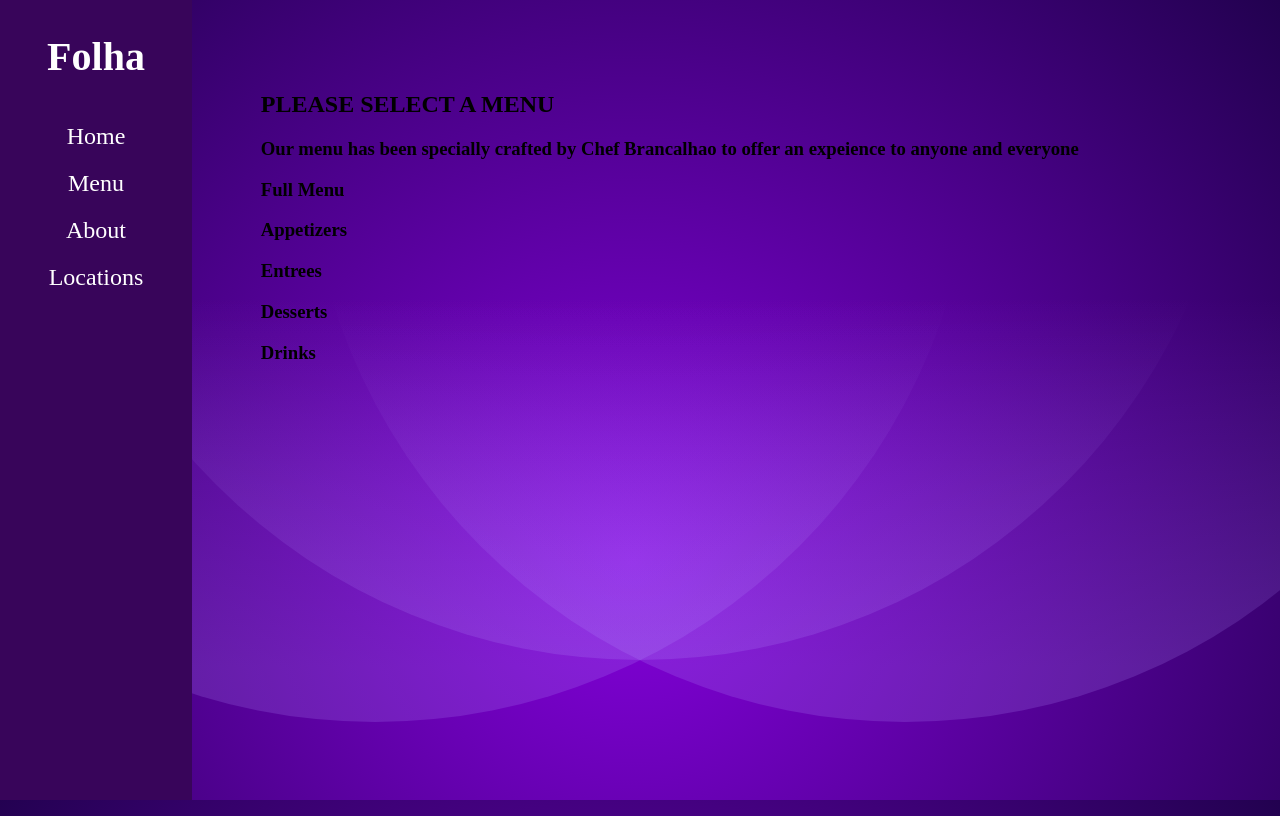
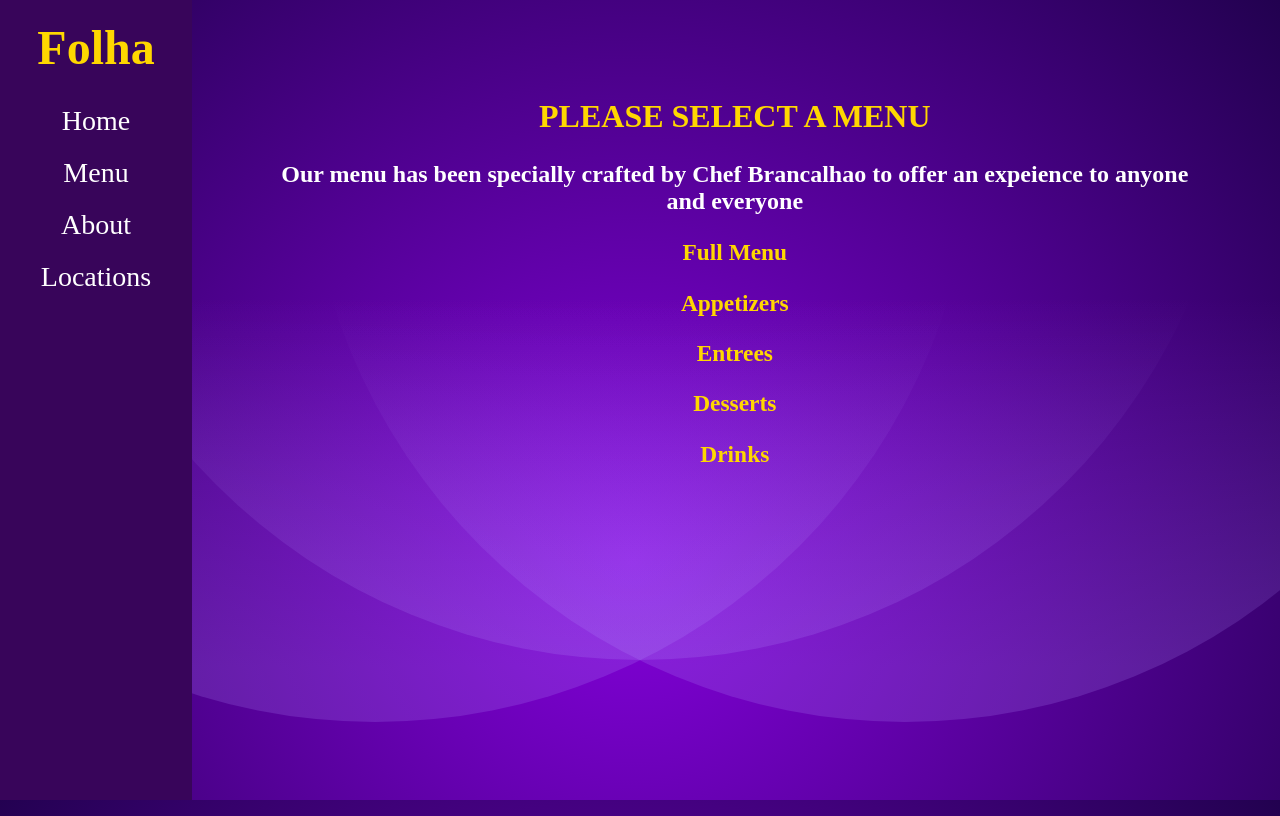
Before and after one commit to jinimbrancalhao/Folha, a Vue app in the folder client/: page /menu in a window 1280 px wide. Built offline with nearby package versions, Linux system fonts and the light colour scheme.

Commit message:
menu and home done

```diff
--- a/client/src/App.vue
+++ b/client/src/App.vue
@@ -30,9 +30,9 @@ export default {
     height: 100vh;
     background-image: url('./rose-petals.svg');
     background-repeat: no-repeat;
-    background-position:right;
+    background-position:center;
     background-size: cover;
-    min-height: -webkit-fill-available;
+    /* min-height: -webkit-fill-available; */
     background-attachment: fixed;
   }
 
--- a/client/src/components/MenuItem.vue
+++ b/client/src/components/MenuItem.vue
@@ -1,7 +1,7 @@
 <template>
-  <div>
-    <h3>{{name}}{{price}}</h3>
-    <p>{{description}}</p>
+  <div class="item">
+    <h3 class="title">{{name}} {{price}}</h3>
+    <p class="item-desc">{{description}}</p>
   </div>
 </template>
 
@@ -17,5 +17,12 @@ export default {
 </script>
 
 <style>
-
+  .title {
+    font-size: 1.35rem;
+    color: gold;
+  }
+  .item-desc {
+    color: white;
+    font-size: 1.25rem;
+  }
 </style>
--- a/client/src/components/Nav.vue
+++ b/client/src/components/Nav.vue
@@ -1,7 +1,7 @@
 <template>
   <nav class="nav">
     <div>
-      <h1 class="logo"><a class="logo" href="/">Folha</a></h1>
+      <h1><a class="logo" href="/">Folha</a></h1>
     </div>
     <router-link class="link" to="/">Home</router-link>
     <router-link class="link" to="/menu">Menu</router-link>
@@ -31,7 +31,7 @@ export default {
   }
   .link {
     margin: 10px;
-    font-size: 1.5rem;
+    font-size: 1.75rem;
     text-decoration: none;
     color: white;
   }
@@ -39,11 +39,11 @@ export default {
     color: white;
   }
   .logo {
-    font-size: 2.5rem;
+    font-size: 3rem;
     text-decoration: none;
-    color: white;
+    color: gold;
   }
   .logo:visited {
-    color: white;
+    color: gold;
   }
 </style>
--- a/client/src/pages/Home.vue
+++ b/client/src/pages/Home.vue
@@ -1,23 +1,27 @@
 <template>
   <div class="home">
-    <div class="onimg">
-    <h1>Restaurant | Bar | Lounge</h1>
+    <h1 class="welcome">Welcome</h1>
+
+    <div class="box">
+      <transition-group name="fade">
+        <div v-for="photo in [currentIndex]" :key="photo">
+          <img :src="currentImage" alt="">
+        </div>
+      </transition-group>
+
+      <div class="onimg">
+      <h1>Restaurant | Bar | Lounge</h1>
+      </div>
     </div>
-    <h1>Welcome</h1>
-    <transition-group name="fade">
-      <div v-for="photo in [currentIndex]" :key="photo">
-        <img :src="currentImage" alt="">
-      </div>
-    </transition-group>
-    <section>
-      <h2 >Beauty in Simplicity</h2>
+    <section class="beauty">
+      <h2 class="gold">Beauty in Simplicity</h2>
       <p>We have an innovative design, pushing the limits to offer a truly unique dining experience. Chef Brancalhao was one of the most polarizing chefs on the scene, and he's brought that creativity and passion to our menu.</p>
-      <button><a href="/menu">View Menu</a></button>
+      <button><a class="button" href="/menu">View Menu</a></button>
     </section>
-    <section>
-      <h2>Enjoy a night out</h2>
+    <section class="night">
+      <h2 class="gold">Enjoy a night out</h2>
       <p>We have locations all over the United States. They are all held to the same standard to ensure the best possible dining experience.</p>
-      <button><a href="/locations">View Locations</a></button>
+      <button><a class="button" href="/locations">View Locations</a></button>
     </section>
   </div>
 </template>
@@ -55,14 +59,13 @@ export default {
 
 <style>
   img {
-    height: 40%;
+    height: 60vh;
     width: 100%;
   }
   .home {
     text-align: center;
   }
   .onimg {
-
     color: white;
     font-size: 1.25rem;
     border: thick double gold;
@@ -71,4 +74,37 @@ export default {
     width: 50%;
     margin: auto;
   }
+  .box {
+    position: relative;
+    display: inline-block;
+  }
+  .box .onimg {
+    position: absolute;
+    left: 0;
+    right: 0;
+    top: 45%;
+    width: 60%;
+  }
+  .beauty {
+    text-align: start;
+    color: white;
+    font-size: 1.35rem;
+  }
+  .night {
+    text-align: end;
+    color: white;
+    font-size: 1.35rem;
+  }
+  .gold {
+    color: gold;
+    font-size: 2rem;
+  }
+  .button {
+    text-decoration: none;
+    font-size: 1.25rem;
+  }
+  .welcome {
+    font-size: 2.5rem;
+    color: gold;
+  }
 </style>
--- a/client/src/pages/Menu.vue
+++ b/client/src/pages/Menu.vue
@@ -1,17 +1,19 @@
 <template>
-  <div>
-    <h2>PLEASE SELECT A MENU</h2>
-    <h3>Our menu has been specially crafted by Chef Brancalhao to offer an expeience to anyone and everyone</h3>
-    <div>
+  <div class="menu-page">
+    <h2 class="header">PLEASE SELECT A MENU</h2>
+    <h3 class="description">Our menu has been specially crafted by Chef Brancalhao to offer an expeience to anyone and everyone</h3>
+    <div class="choice">
       <h3 @click="getMenu">Full Menu</h3>
       <h3 @click="getAppetizers">Appetizers</h3>
       <h3 @click="getEntrees">Entrees</h3>
       <h3 @click="getDesserts">Desserts</h3>
       <h3 @click="getDrinks">Drinks</h3>
-      <div v-for="item in menu" :key="item.id">
-        <MenuItem :name="item.name" :description="item.description" :price="item.price" />
+    </div>
+      <div class="menu">
+        <div  v-for="item in menu" :key="item.id">
+          <MenuItem :name="item.name" :description="item.description" :price="item.price" />
+        </div>
       </div>
-    </div>
   </div>
 </template>
 
@@ -54,5 +56,25 @@ export default {
 </script>
 
 <style>
+.menu {
+  display: grid;
+  grid-template-columns: 1fr 1fr;
+}
+.choice {
+  cursor: pointer;
+  color: gold;
+  font-size: 1.25rem;
+}
+.menu-page {
+  text-align: center;
+}
+.header {
+  font-size: 2rem;
+  color: gold;
+}
+.description {
+  font-size: 1.5rem;
+  color: white;
+}
 
 </style>
```
